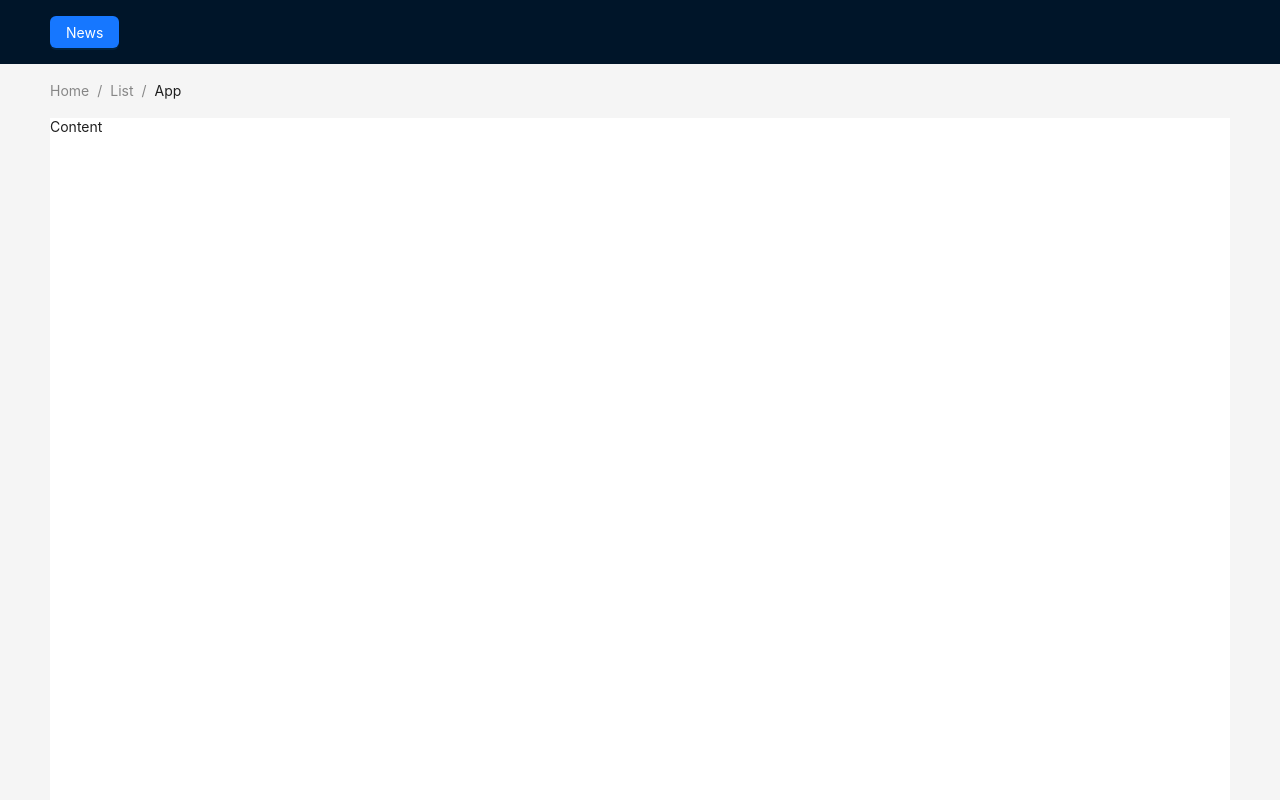
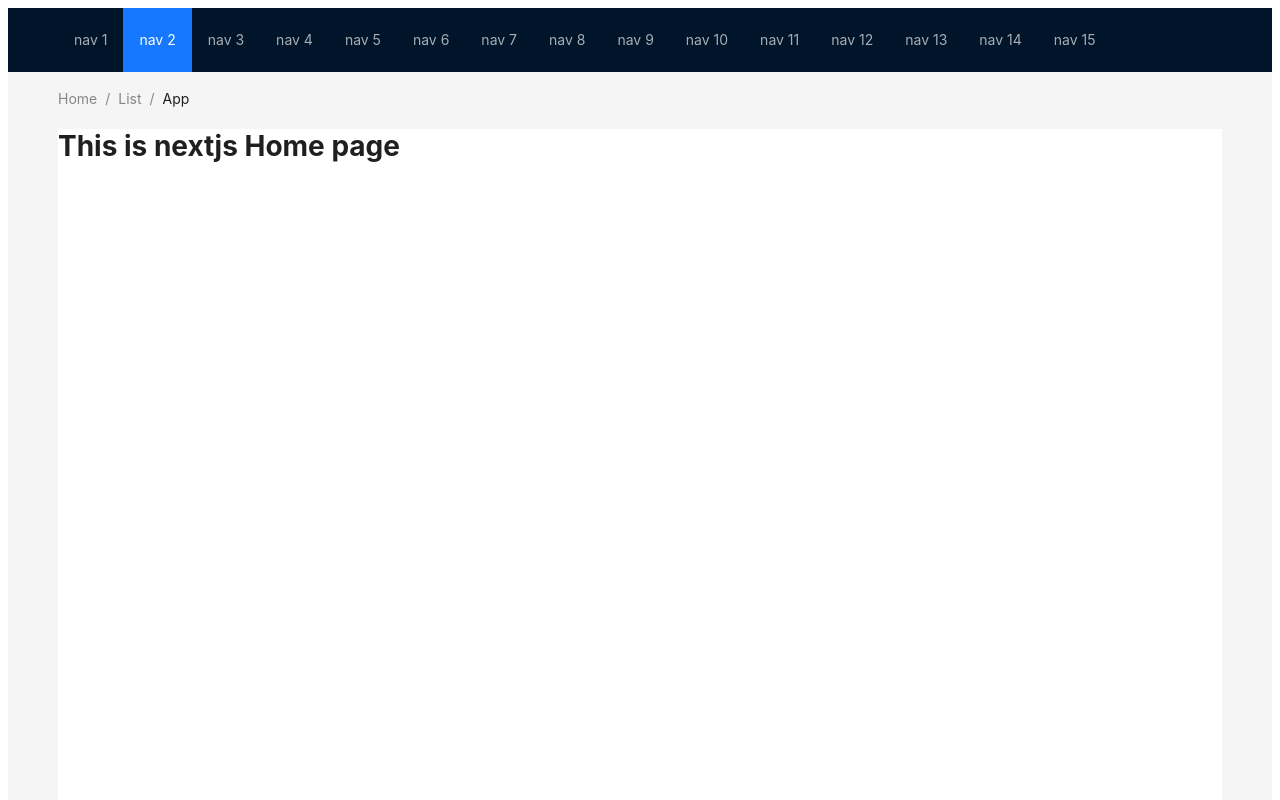
Before and after one commit to abir14016/explore-nextJS, a Next.js app: page / in a window 1280 px wide. Shown: the top 800 px of the page. Built offline with nearby package versions, Linux system fonts and the light colour scheme.

Commit message:
[DONE] explore layout system of nextjs

```diff
--- /dev/null
+++ b/components/Layouts/RootLayout.js
@@ -0,0 +1,66 @@
+import React from 'react';
+import { Breadcrumb, Layout, Menu, theme } from 'antd';
+const { Header, Content, Footer } = Layout;
+
+const RootLayout = ({ children }) => {
+    const {
+        token: { colorBgContainer },
+    } = theme.useToken();
+    return (
+        <Layout className="layout">
+            <Header
+                style={{
+                    display: 'flex',
+                    alignItems: 'center',
+                }}
+            >
+                <div className="demo-logo" />
+                <Menu
+                    theme="dark"
+                    mode="horizontal"
+                    defaultSelectedKeys={['2']}
+                    items={new Array(15).fill(null).map((_, index) => {
+                        const key = index + 1;
+                        return {
+                            key,
+                            label: `nav ${key}`,
+                        };
+                    })}
+                />
+            </Header>
+            <Content
+                style={{
+                    padding: '0 50px',
+                }}
+            >
+                <Breadcrumb
+                    style={{
+                        margin: '16px 0',
+                    }}
+                >
+                    <Breadcrumb.Item>Home</Breadcrumb.Item>
+                    <Breadcrumb.Item>List</Breadcrumb.Item>
+                    <Breadcrumb.Item>App</Breadcrumb.Item>
+                </Breadcrumb>
+                <div
+                    className="site-layout-content"
+                    style={{
+                        background: colorBgContainer,
+                        height: "100vh"
+                    }}
+                >
+                    {children}
+                </div>
+            </Content>
+            <Footer
+                style={{
+                    textAlign: 'center',
+                }}
+            >
+                Ant Design ©2023 Created by Ant UED
+            </Footer>
+        </Layout>
+    );
+};
+
+export default RootLayout;
--- a/src/pages/_app.js
+++ b/src/pages/_app.js
@@ -1,5 +1,8 @@
-import '@/styles/globals.css'
+// import '@/styles/globals.css'
 
-export default function App({ Component, pageProps }) {
-  return <Component {...pageProps} />
+export default function MyApp({ Component, pageProps }) {
+  // Use the layout defined at the page level, if available
+  const getLayout = Component.getLayout || ((page) => page)
+
+  return getLayout(<Component {...pageProps} />)
 }
--- a/src/pages/index.js
+++ b/src/pages/index.js
@@ -1,62 +1,20 @@
 import React from 'react';
-import { Breadcrumb, Button, Layout, Menu, theme } from 'antd';
-import Link from 'next/link';
-const { Header, Content, Footer } = Layout;
+import RootLayout from '../../components/Layouts/RootLayout';
+
 const HomePage = () => {
-  const {
-    token: { colorBgContainer },
-  } = theme.useToken();
   return (
-    <Layout className="layout">
-      <Header
-        style={{
-          display: 'flex',
-          alignItems: 'center',
-        }}
-      >
-        <div className="demo-logo" />
-        <Menu
-          theme="dark"
-          mode="horizontal"
-          defaultSelectedKeys={['2']}
-        >
-          <Button type='primary'>
-            <Link href="/news">News</Link>
-          </Button>
-        </Menu>
-      </Header>
-      <Content
-        style={{
-          padding: '0 50px',
-        }}
-      >
-        <Breadcrumb
-          style={{
-            margin: '16px 0',
-          }}
-        >
-          <Breadcrumb.Item>Home</Breadcrumb.Item>
-          <Breadcrumb.Item>List</Breadcrumb.Item>
-          <Breadcrumb.Item>App</Breadcrumb.Item>
-        </Breadcrumb>
-        <div
-          className="site-layout-content"
-          style={{
-            background: colorBgContainer,
-            minHeight: "100vh"
-          }}
-        >
-          Content
-        </div>
-      </Content>
-      <Footer
-        style={{
-          textAlign: 'center',
-        }}
-      >
-        Ant Design ©2023 Created by Ant UED
-      </Footer>
-    </Layout>
+    <div>
+      <h1>This is nextjs Home page</h1>
+    </div>
   );
 };
+
 export default HomePage;
+
+HomePage.getLayout = function getLayout(page) {
+  return (
+    <RootLayout>
+      {page}
+    </RootLayout>
+  )
+}
```
Also changed, not shown: src/pages/about.js (added, +20 -0 lines), src/pages/admin.js (added, +11 -0 lines), src/pages/contact.js (added, +11 -0 lines).
